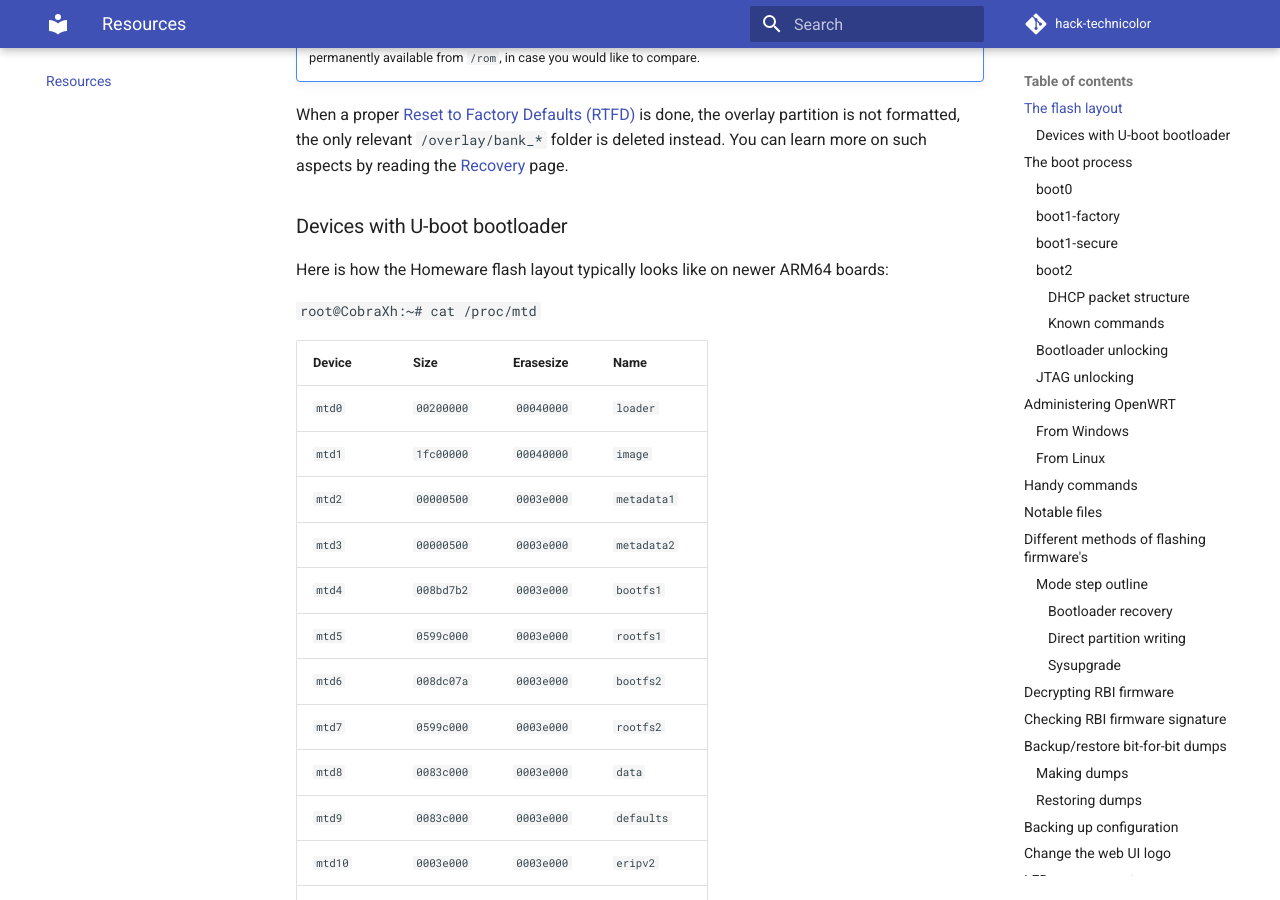
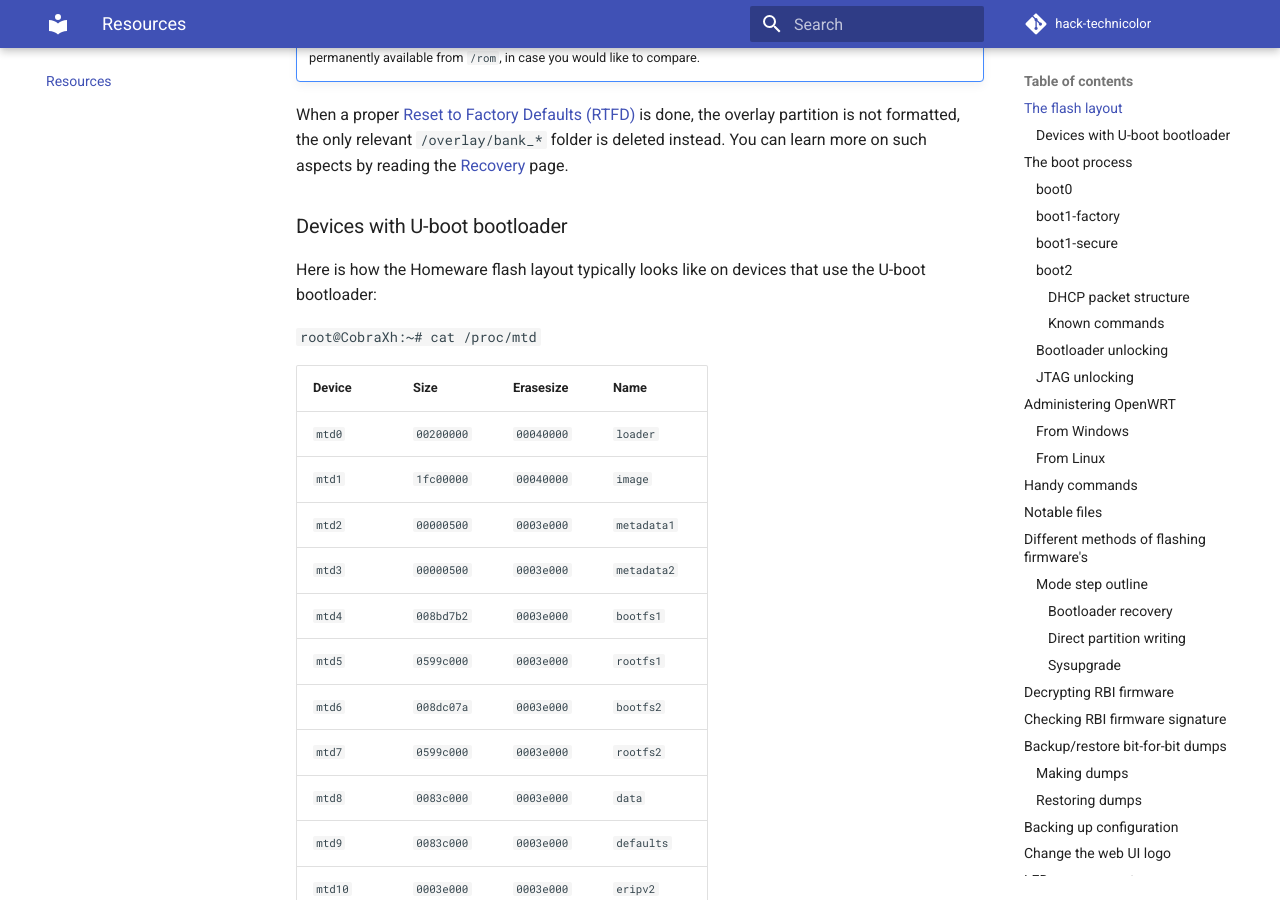
Before and after one commit to hack-technicolor/hack-technicolor, an MkDocs documentation site: the page built from docs/Resources.md, in a window 1280 px wide and 900 px high, scrolled down 1288 px. Built offline with MkDocs 1.6.1 and Material for MkDocs 9.7.7, drawn with Linux system fonts in a browser that asks for light colours; comment, search, counter and statistics services are not loaded.

Commit message:
Changed reference to ARM64 boards

```diff
--- a/docs/Resources.md
+++ b/docs/Resources.md
@@ -30,7 +30,7 @@ When a proper [Reset to Factory Defaults (RTFD)](../Recovery/#reset-to-factory-d
 
 ### Devices with U-boot bootloader
 
-Here is how the Homeware flash layout typically looks like on newer ARM64 boards:
+Here is how the Homeware flash layout typically looks like on devices that use the U-boot bootloader:
 
 `root@CobraXh:~# cat /proc/mtd`
 
```
